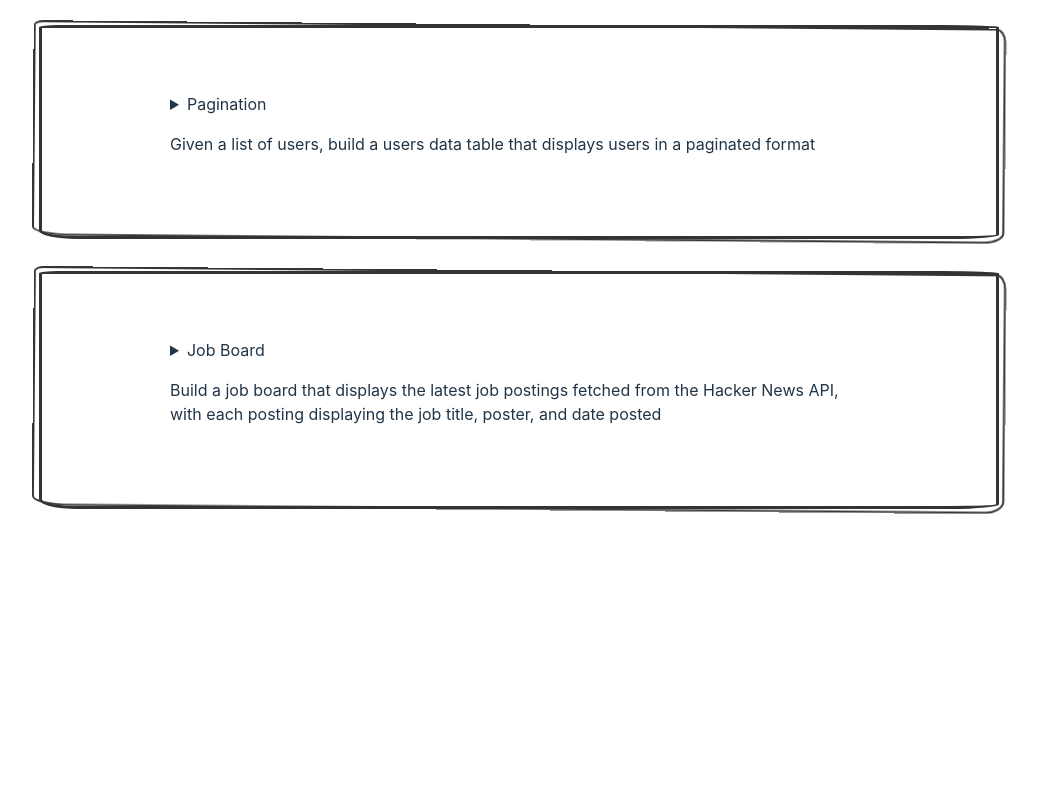
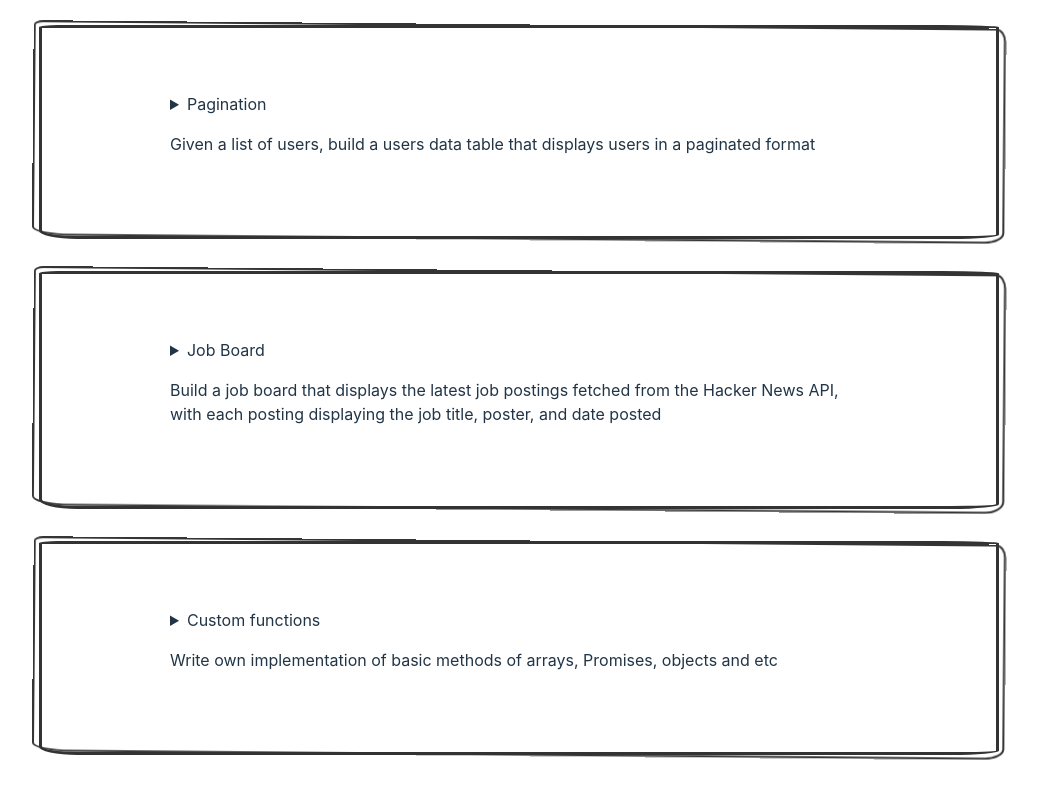
Before and after one commit to glocker/sandbox, a React (Vite) app: page / in a window 1280 px wide. Shown: the part 365-1164 px from the top of the page, without its empty margins (121-1159 px from the left). Before the commit the page ends 970 px from the top, so only its background shows below. Built offline with nearby package versions, Linux system fonts and the light colour scheme.

Commit message:
New chapter

```diff
--- a/src/App.jsx
+++ b/src/App.jsx
@@ -3,6 +3,7 @@ import './App.css';
 import Tabs from 'Pages/Tabs/Tabs';
 import Grid from 'Pages/GridPagination/Grid';
 import JobBoard from 'Pages/JobBoard/JobBoard';
+import CustomFunctions from 'Pages/CustomFunctions/CustomFunctions';
 import HomePage from 'Pages/HomePage/HomePage';
 import NoPage from 'Pages/NoPage/NoPage';
 import Layout from 'Pages/Layout/Layout';
@@ -16,6 +17,7 @@ function App() {
           <Route path="/pagination" element={<Grid />} />
           <Route path="/tabs" element={<Tabs />} />
           <Route path="/jobboard" element={<JobBoard />} />
+          <Route path="/customFunctions" element={<CustomFunctions />} />
           <Route path="*" element={<NoPage />} />
       </Routes>
     </BrowserRouter>
--- /dev/null
+++ b/src/Pages/CustomFunctions/CustomFunctions.jsx
@@ -0,0 +1,21 @@
+
+export default function CustomFunction() {
+
+    const arrOfNums = [1, 2, 3];
+
+    // Custom Array.prototype.map
+    Array.prototype.myMap = function(callback, args) {
+
+        const newArray = [];
+
+        for (let i = 0; i < this.length; i++) {
+            newArray.push(callback(this[i], i, args));
+        }
+
+        return newArray;
+    }
+
+    const res = arrOfNums.myMap(item => item + 1);
+
+    return (res)
+}
--- a/src/Pages/Layout/Layout.jsx
+++ b/src/Pages/Layout/Layout.jsx
@@ -117,6 +117,21 @@ export default function Layout() {
                         <Link to="/jobboard">See</Link>
                     </article>
                 </details>
+                <details className="sketchy-border">
+                    <summary>
+                        <span>Custom functions</span>
+                        <p>
+                            Write own implementation of basic methods of arrays, Promises, objects and etc
+                        </p>
+                    </summary>
+                    <article className="article-container">
+                        <h3>List of functions</h3>
+                        <ul>
+                            <li>Array.prototype.map</li>
+                        </ul>
+                        <Link to="/customFunctions">See</Link>
+                    </article>
+                </details>
             </div>
 
             <Outlet />
```
